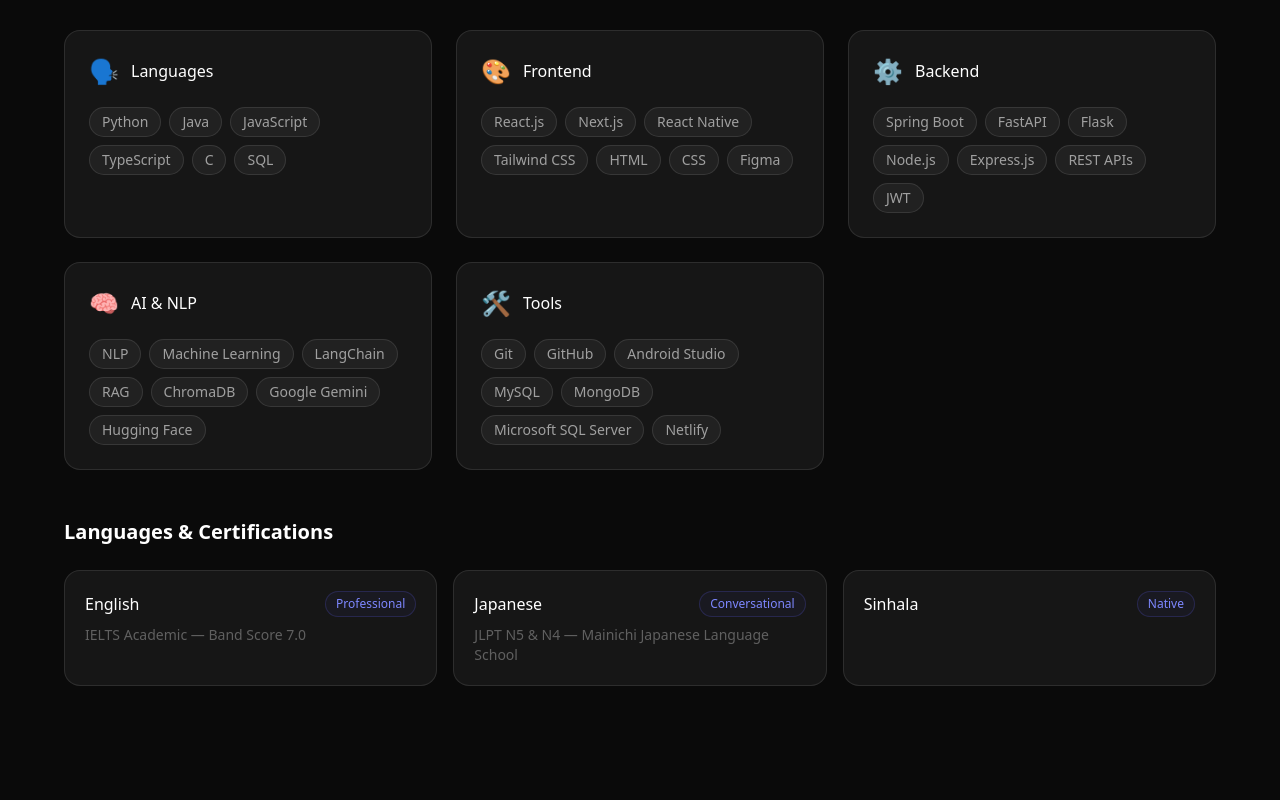
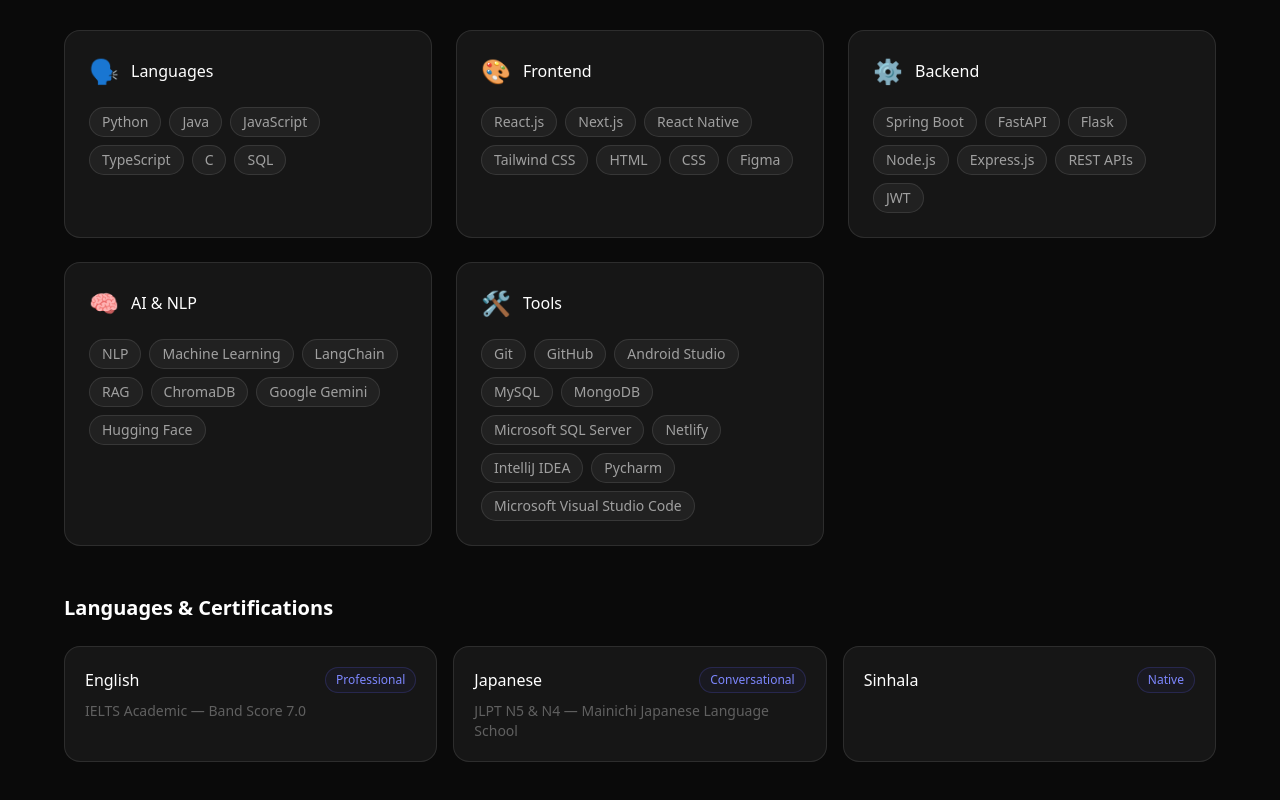
Before and after one commit to pubudini-rathnayake/portfolio, a Next.js app: page / in a window 1280 px wide. Shown: the part 1840-2640 px from the top of the page. Built offline with nearby package versions, Linux system fonts and the light colour scheme.

Commit message:
add: updated skills section

```diff
--- a/data/portfolio.ts
+++ b/data/portfolio.ts
@@ -54,6 +54,9 @@
       "MongoDB",
       "Microsoft SQL Server",
       "Netlify",
+      "IntelliJ IDEA",
+      "Pycharm",
+      "Microsoft Visual Studio Code",
     ],
   },
 
```
